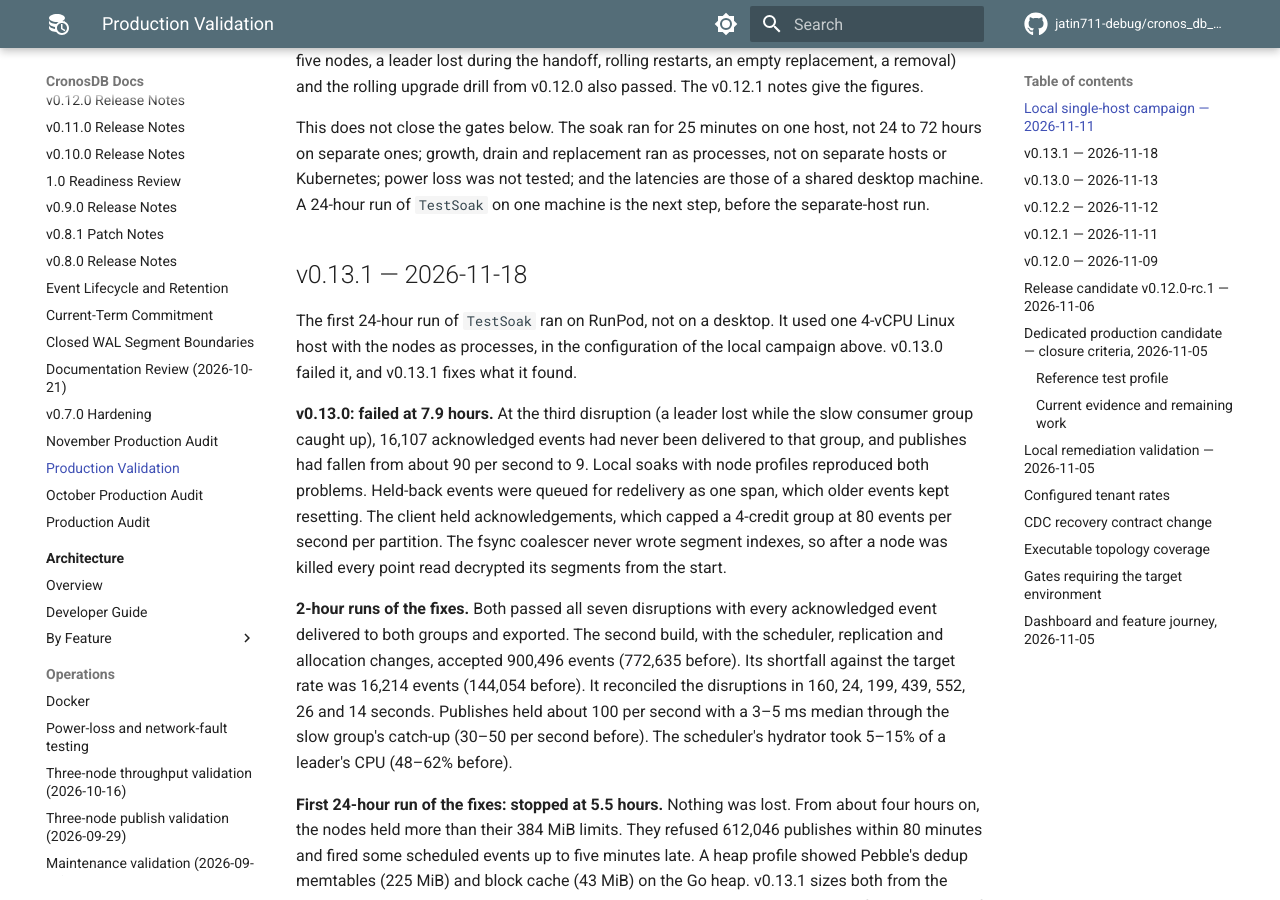
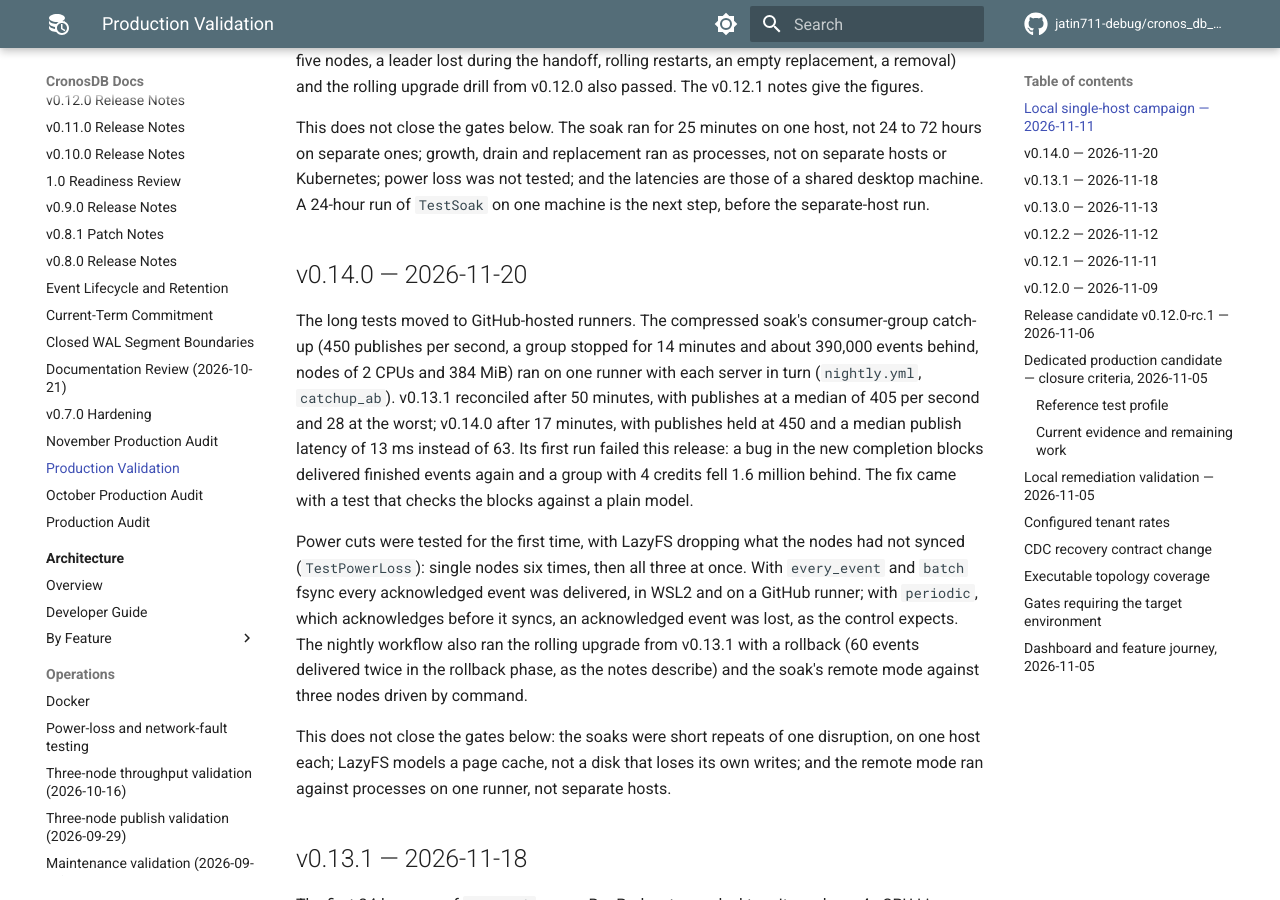
Before and after one commit to jatin711-debug/cronos_db_golang, an MkDocs documentation site: the page built from docs/PRODUCTION_VALIDATION.md, in a window 1280 px wide and 900 px high, scrolled down 573 px. Built offline with MkDocs 1.6.1 and Material for MkDocs 9.7.7, drawn with Linux system fonts in a browser that asks for light colours; comment, search, counter and statistics services are not loaded.

Commit message:
release: prepare v0.14.0
The notes of the next release become docs/RELEASE_V0.14.0.md. The chart,
the README, the client and Docker guides name 0.14.0; the Docker guide
gives both registries the image is published to and how to verify it.
The release requirements and the validation record gain their v0.14.0
sections: the catch-up comparison against v0.13.1, the first power-cut
tests, the upgrade drill and the remote soak.

Co-Authored-By: Claude Opus 5.5 <noreply@anthropic.com>

```diff
--- a/docs/PRODUCTION_VALIDATION.md
+++ b/docs/PRODUCTION_VALIDATION.md
@@ -28,6 +28,33 @@ This does not close the gates below. The soak ran for 25 minutes on one host, no
 not on separate hosts or Kubernetes; power loss was not tested; and the
 latencies are those of a shared desktop machine. A 24-hour run of `TestSoak` on
 one machine is the next step, before the separate-host run.
+
+## v0.14.0 — 2026-11-20
+
+The long tests moved to GitHub-hosted runners. The compressed soak's
+consumer-group catch-up (450 publishes per second, a group stopped for 14
+minutes and about 390,000 events behind, nodes of 2 CPUs and 384 MiB) ran on
+one runner with each server in turn (`nightly.yml`, `catchup_ab`). v0.13.1
+reconciled after 50 minutes, with publishes at a median of 405 per second and
+28 at the worst; v0.14.0 after 17 minutes, with publishes held at 450 and a
+median publish latency of 13 ms instead of 63. Its first run failed this
+release: a bug in the new completion blocks delivered finished events again
+and a group with 4 credits fell 1.6 million behind. The fix came with a test
+that checks the blocks against a plain model.
+
+Power cuts were tested for the first time, with LazyFS dropping what the nodes
+had not synced (`TestPowerLoss`): single nodes six times, then all three at
+once. With `every_event` and `batch` fsync every acknowledged event was
+delivered, in WSL2 and on a GitHub runner; with `periodic`, which acknowledges
+before it syncs, an acknowledged event was lost, as the control expects. The
+nightly workflow also ran the rolling upgrade from v0.13.1 with a rollback (60
+events delivered twice in the rollback phase, as the notes describe) and the
+soak's remote mode against three nodes driven by command.
+
+This does not close the gates below: the soaks were short repeats of one
+disruption, on one host each; LazyFS models a page cache, not a disk that
+loses its own writes; and the remote mode ran against processes on one runner,
+not separate hosts.
 
 ## v0.13.1 — 2026-11-18
 
--- a/mkdocs.yml
+++ b/mkdocs.yml
@@ -124,7 +124,7 @@ nav:
       - Configuration: CONFIGURATION.md
   - Release:
       - Release Requirements: PRODUCTION_RELEASE.md
-      - Next Release (unreleased): RELEASE_NEXT.md
+      - v0.14.0 Release Notes: RELEASE_V0.14.0.md
       - v0.13.1 Release Notes: RELEASE_V0.13.1.md
       - v0.13.0 Release Notes: RELEASE_V0.13.0.md
       - v0.12.2 Release Notes: RELEASE_V0.12.2.md
```
Also changed, not shown: DOCKER.md (+14 -14 lines), README.md (+3 -3 lines), docs/CLIENT_GUIDE.md (+1 -1 lines), docs/PRODUCTION_RELEASE.md (+22 -0 lines), docs/RELEASE_V0.14.0.md (renamed from docs/RELEASE_NEXT.md, +12 -5 lines), 1 other file.
